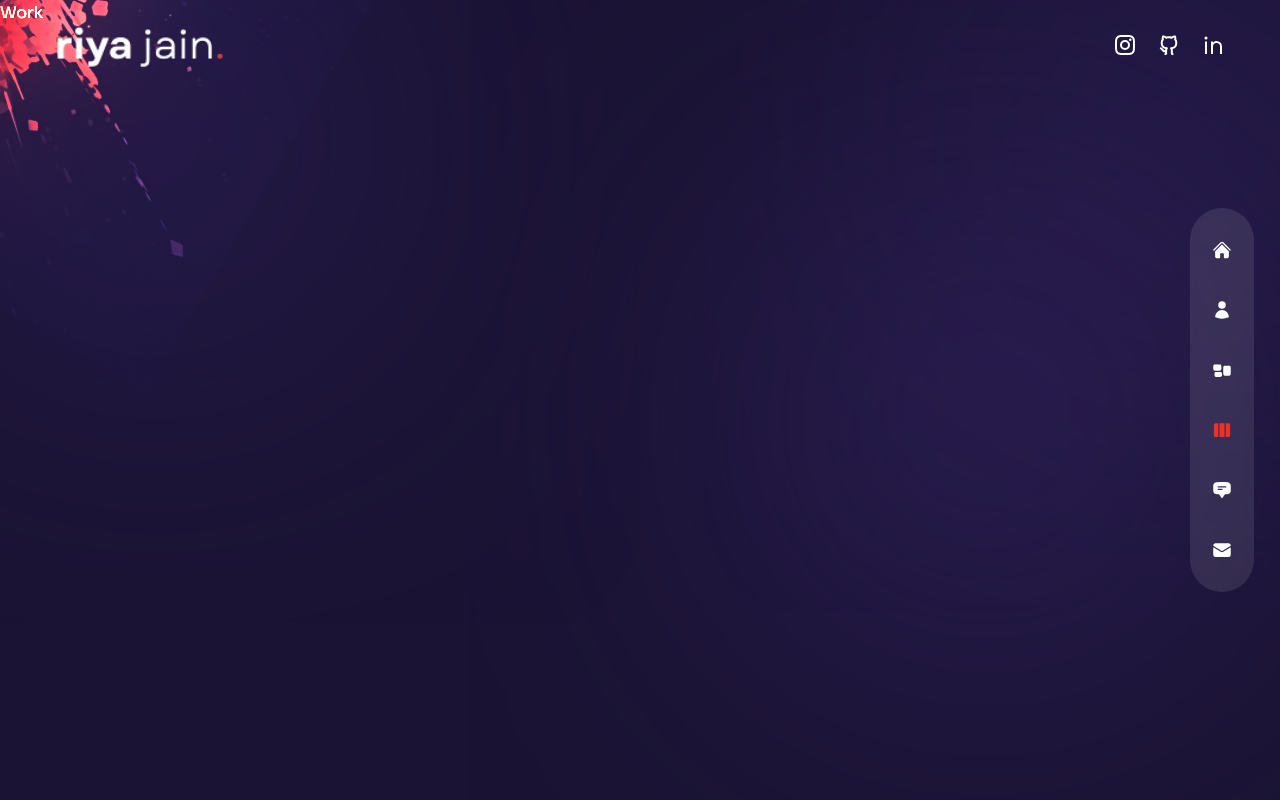
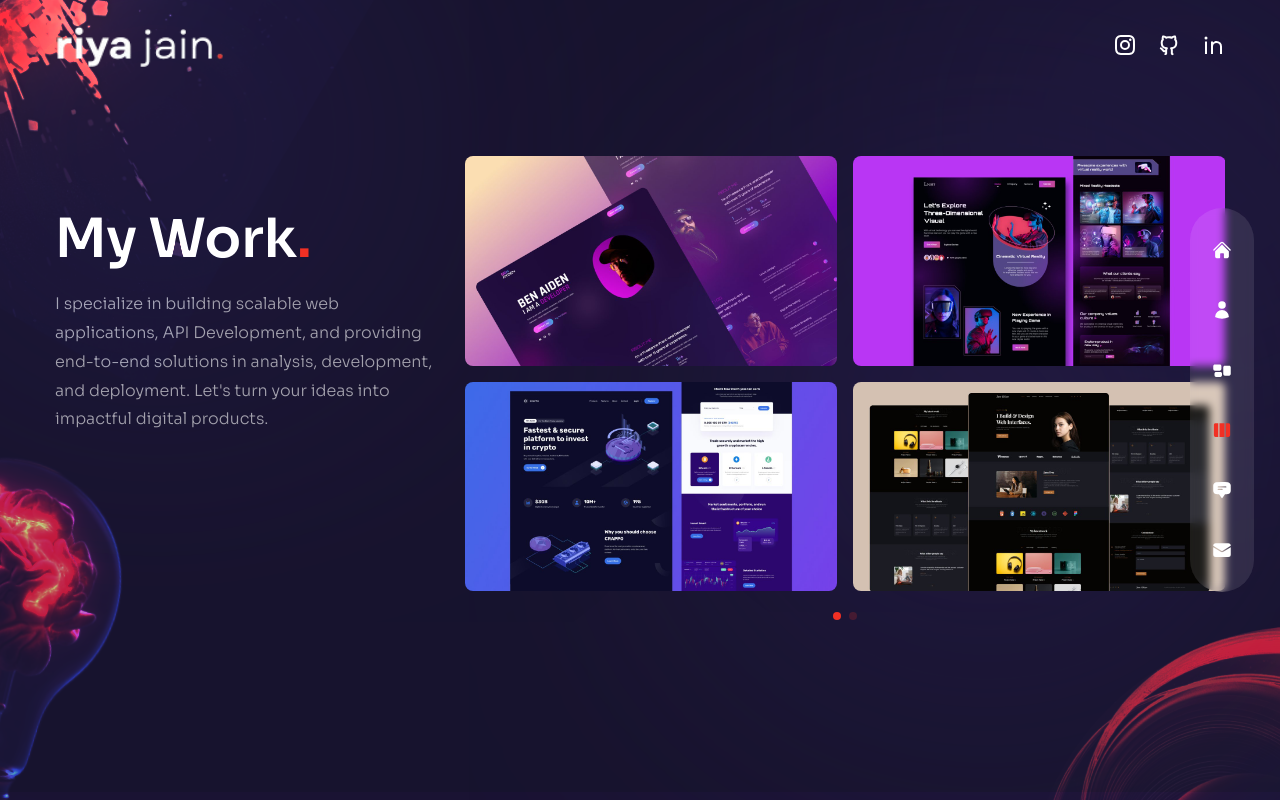
Before and after one commit to Riya2511/portfolio, a Next.js app: page /work in a window 1280 px wide. Built offline with nearby package versions, Linux system fonts and the light colour scheme.

Commit message:
work page implemented

```diff
--- a/components/WorkSlider.js
+++ b/components/WorkSlider.js
@@ -4,48 +4,105 @@
     {
       images: [
         {
-          title: 'title',
+          title: 'Wayback Machine Scraper',
           path: '/thumb1.jpg',
+          link: "https://github.com/Riya2511/Wayback-Machine-Scraper",
         },
         {
-          title: 'title',
+          title: 'Researcher Discovery Platform',
           path: '/thumb2.jpg',
+          link: "https://github.com/Riya2511/Researcher-Discovery-Platform",
         },
         {
-          title: 'title',
+          title: 'Eye Tracker',
           path: '/thumb3.jpg',
+          link: "https://github.com/Riya2511/Switching-Multiple-Cameras-Based-On-Eye-Tracking",
         },
         {
-          title: 'title',
+          title: 'Loan Management System',
           path: '/thumb4.jpg',
+          link: "https://github.com/Riya2511/LoanApplication",
         },
       ],
     },
     {
       images: [
         {
-          title: 'title',
+          title: 'PAWFECT',
           path: '/thumb4.jpg',
+          link: "https://github.com/Riya2511/PAWFECT",
         },
         {
-          title: 'title',
+          title: 'Strategic Stock Analysis',
           path: '/thumb1.jpg',
+          link: "https://github.com/Riya2511/Strategic-Stock-Analysis",
         },
         {
-          title: 'title',
+          title: 'Personalized Learning Platform',
           path: '/thumb2.jpg',
+          link: "https://github.com/Riya2511/Personalized-Learning-Platform",
         },
         {
-          title: 'title',
+          title: 'Real-time Streaming Data Analysis',
           path: '/thumb3.jpg',
+          link: "https://github.com/Riya2511/Air-and-Water-Quality-Analysis",
         },
       ],
     },
   ],
 };
 
+import {Swiper, SwiperSlide} from 'swiper/react';
+import Image from "next/image";
+
+import 'swiper/css';
+import 'swiper/css/free-mode';
+import 'swiper/css/pagination';
+
+import {Pagination} from 'swiper';
+
+import {BsArrowRight} from 'react-icons/bs';
+
 const WorkSlider = () => {
-  return <div>Work Slider</div>;
+  return <Swiper
+      spaceBetween={10}
+      pagination={{
+        clickable: true
+      }}
+      modules={[Pagination]}
+      className='h-[280px] sm:h-[480px]'
+    >
+    {workSlides.slides.map((slide, index) => {
+      return (
+        <SwiperSlide key={index}>
+          <div className='grid grid-cols-2 grid-rows-2 gap-4 cursor-pointer'>
+            {slide.images.map((image, index)=> {
+              return (
+                <a href={image.link}>
+                  <div className='relative rounded-lg overflow-hidden flex items-center justify-center group' key={index}>
+                    <div className='flex items-center justify-center relative overflow-hidden group'>
+                      <Image src={image.path} width={500} height={300} alt=''/>
+                      <div className='absolute inset-0 bg-gradient-to-l from-transparent via-[#e838cc] to-[#4a22bd] opacity-0 group-hover:opacity-80 transition-all duration-700'></div>
+                      <div className='absolute bottom-0 translate-y-full group-hover:-translate-y-10 group-hover:xl:-translate-y-20 transition-all duration-300'>
+                        <div className='flex items-center gap-x-2 text-[13px] tracking-[0.2em]'>
+                          <div className='traslate-y-[500%] group-hover:translate-y-0 transition-all duration-300 delay-150'>
+                            {image.title}
+                          </div>
+                          <div className='text-xl translate-y-[500%] group-hover:translate-y-0 transition-all duration-300 delay-200'>
+                            <BsArrowRight/>
+                          </div>
+                        </div>
+                      </div>
+                    </div>
+                  </div>
+                </a>
+              )
+            })}
+          </div>
+        </SwiperSlide>
+      )
+    })}
+  </Swiper>;
 };
 
 export default WorkSlider;
--- a/pages/about/index.js
+++ b/pages/about/index.js
@@ -81,26 +81,31 @@
         title: 'Winner - Smart India Hackathon 2022 (Hardware Edition)',
         organizedBy: 'Dept. of Science & Technology, Gov. of India',
         project: 'Netra-Connect',
+        perks: 'Cash Prize: Rs. 1,00,000',
       },
       {
         title: 'Runner Up - Retirement Industry Hackathon',
         organizedBy: 'TIAA Global Capabilities',
         project: 'AI-Based Retirement Planning Assistant',
+        perks: 'Received Certificate and Goodies',
       },
       {
         title: 'Runner Up - Researcher Discover Platform',
         organizedBy: 'IIT Bombay, in association with TATA Sons',
-        project: 'Researcher Discovery Platform by Hexapods'
+        project: 'Researcher Discovery Platform by Hexapods',
+        perks: 'Cash Prize: Rs. 25,000',
       },
       {
         title: 'Winner - National-Level Science Day Competition',
         organizedBy: 'GMRT, in association with Growing Dots',
         project: 'Natural River Trash Regulation',
+        perks: 'Received Trophy and Certificate',
       },
       {
         title: 'Runner Up - Skill Championship',
         organizedBy: 'IIT Delhi, in collaboration with MakeIntern',
         project: 'Treenery',
+        perks: 'Cash Prize: Rs. 15,000',
       }
     ],
   },
@@ -221,7 +226,8 @@
                 </div>
               </div>
               <div className='font-light italic text-white/70 text-lg -mt-4'>{item.organizedBy && `Organized By ${item.organizedBy}`}</div>
-              <div className='font-light text-white/70 text-lg -mt-2 xl:-mt-4 mb-2'>{item.project && `Project: ${item.project}`}</div>
+              <div className='font-light text-white/70 text-lg -mt-2 xl:-mt-4'>{item.project && `Project: ${item.project}`}</div>
+              <div className='font-light text-white/70 text-lg -mt-2 xl:-mt-4 mb-2'>{item.perks && `${item.perks}`}</div>
               </>
             )
           })}
--- a/pages/work/index.js
+++ b/pages/work/index.js
@@ -1,5 +1,31 @@
+import WorkSlider from "../../components/WorkSlider";
+import Bulb from '../../components/Bulb';
+import Circles from '../../components/Circles';
+
+import {motion} from 'framer-motion'
+import {fadeIn} from '../../variants'
+
+
 const Work = () => {
-  return <div>Work</div>;
+  return <div className="h-full bg-primary/30 py-36 flex items-center">
+    <Circles/>
+    <div className="container mx-auto">
+      <div className="flex flex-col xl:flex-row gap-x-8">
+        <div className="text-center flex xl:w-[30vw] flex-col lg:text-left mb-4 xl:mb-0">
+        <motion.h2 variants={fadeIn('up', 0.2)} initial="hidden" animate="show" exit="hidden" className="h2 xl:mt-12">
+          My Work<span className="text-accent">.</span>
+        </motion.h2>
+        <motion.p variants={fadeIn('up', 0.4)} initial="hidden" animate="show" exit="hidden" className="mb-4 max-w-[400px] mx-auto lg:mx-0">
+          I specialize in building scalable web applications, API Development, and providing end-to-end solutions in analysis, development, and deployment. Let's turn your ideas into impactful digital products.
+        </motion.p>
+        </div>
+        <motion.div variants={fadeIn('down', 0.6)} initial="hidden" animate="show" exit="hidden" className="w-full xl:max-w-[65%]">
+          <WorkSlider />
+        </motion.div>
+      </div>
+    </div>
+    <Bulb />
+  </div>;
 };
 
 export default Work;
```
